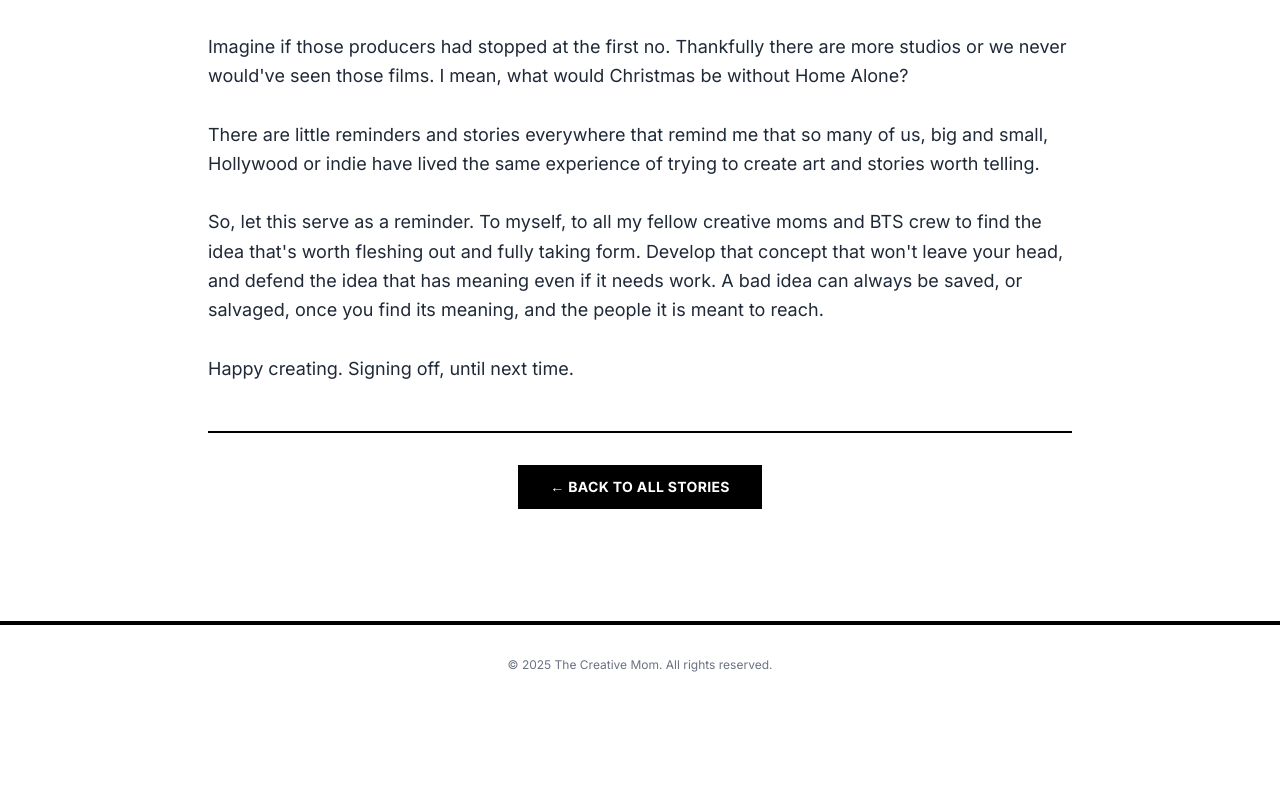
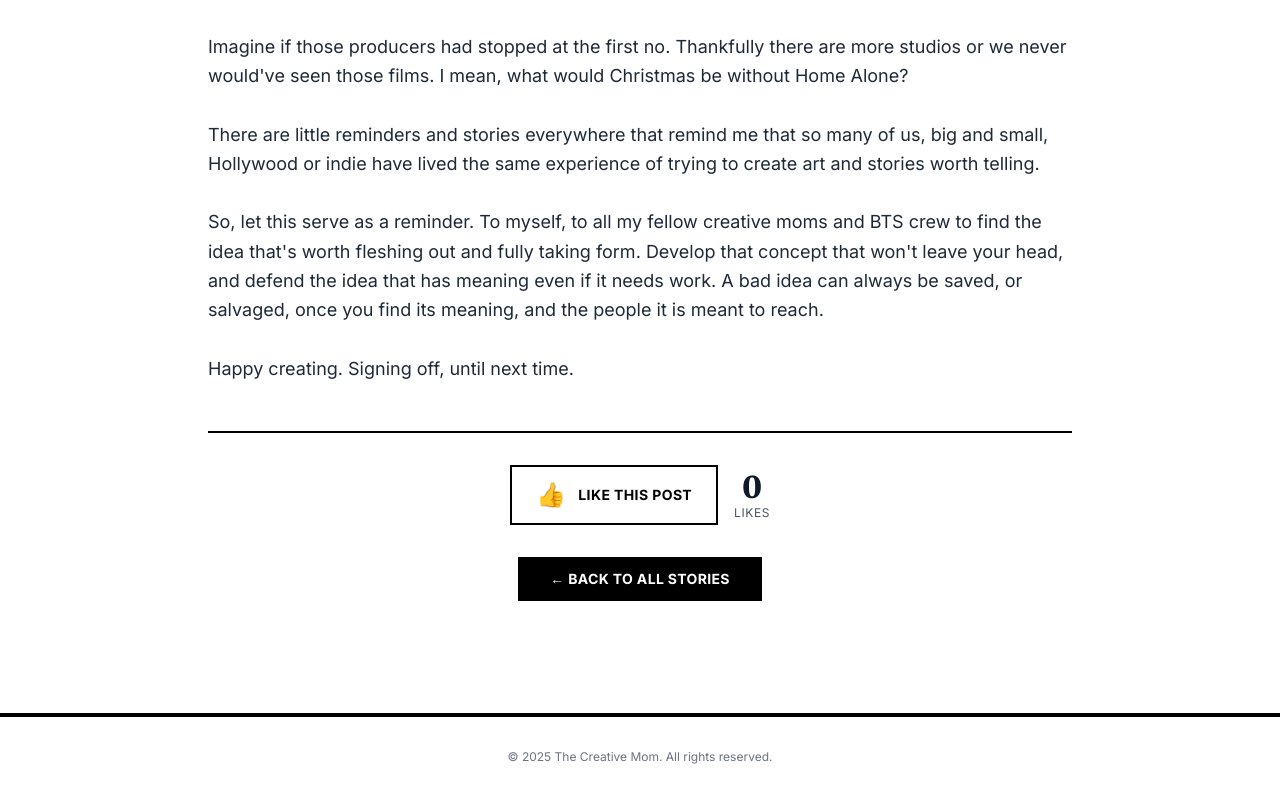
Before and after one commit to BizTrackxrp/TheCreativeMom, a Next.js app: page /blog/bad-idea-vs-good-idea in a window 1280 px wide. Shown: the part 1626-2423 px from the top of the page. Before the commit the page ends 2331 px from the top, so only its background shows below. Built offline with nearby package versions, Linux system fonts and the light colour scheme.

Commit message:
Update page.tsx

```diff
--- a/app/blog/[slug]/page.tsx
+++ b/app/blog/[slug]/page.tsx
@@ -1,7 +1,10 @@
+"use client";
+
 import { getPostBySlug, getAllPosts } from "@/lib/posts";
 import { notFound } from "next/navigation";
 import { format } from "date-fns";
 import Link from "next/link";
+import { useState, useEffect } from "react";
 
 export async function generateStaticParams() {
   const posts = getAllPosts();
@@ -14,12 +17,51 @@ interface PageProps {
   params: Promise<{ slug: string }>;
 }
 
-export default async function PostPage({ params }: PageProps) {
-  const { slug } = await params;
-  const post = getPostBySlug(slug);
+export default function PostPage({ params }: PageProps) {
+  const [slug, setSlug] = useState<string>("");
+  const [post, setPost] = useState<any>(null);
+  const [likes, setLikes] = useState<number>(0);
+  const [hasLiked, setHasLiked] = useState<boolean>(false);
+
+  useEffect(() => {
+    params.then(({ slug: resolvedSlug }) => {
+      setSlug(resolvedSlug);
+      const postData = getPostBySlug(resolvedSlug);
+
+      if (!postData) {
+        notFound();
+      }
+
+      setPost(postData);
+
+      // Load likes from localStorage
+      const storedLikes = localStorage.getItem(`likes-${resolvedSlug}`);
+      if (storedLikes) {
+        setLikes(parseInt(storedLikes));
+      }
+
+      // Check if user has already liked
+      const userLiked = localStorage.getItem(`liked-${resolvedSlug}`);
+      if (userLiked === "true") {
+        setHasLiked(true);
+      }
+    });
+  }, [params]);
+
+  const handleLike = () => {
+    if (hasLiked) return; // Prevent double-liking
+
+    const newLikes = likes + 1;
+    setLikes(newLikes);
+    setHasLiked(true);
+
+    // Save to localStorage
+    localStorage.setItem(`likes-${slug}`, newLikes.toString());
+    localStorage.setItem(`liked-${slug}`, "true");
+  };
 
   if (!post) {
-    notFound();
+    return <div>Loading...</div>;
   }
 
   return (
@@ -45,7 +87,7 @@ export default async function PostPage({ params }: PageProps) {
         </h1>
 
         <div className="text-sm uppercase tracking-wider text-gray-600 mb-6">
-          {format(new Date(post.date), 'MMMM d, yyyy')}
+          By Patrice • {format(new Date(post.date), 'MM/dd/yyyy')}
         </div>
 
         <p className="text-xl text-gray-700 leading-relaxed italic border-l-4 border-black pl-6">
@@ -74,8 +116,32 @@ export default async function PostPage({ params }: PageProps) {
         </div>
       </div>
 
+      {/* Like Button */}
+      <div className="mt-12 pt-8 border-t-2 border-black flex items-center justify-center gap-4">
+        <button
+          onClick={handleLike}
+          disabled={hasLiked}
+          className={`flex items-center gap-3 px-6 py-3 border-2 border-black font-bold uppercase tracking-wide transition-all ${
+            hasLiked
+              ? 'bg-black text-white cursor-not-allowed'
+              : 'bg-white text-black hover:bg-gray-100'
+          }`}
+        >
+          <span className="text-2xl">{hasLiked ? '👍' : '👍'}</span>
+          <span className="text-sm">
+            {hasLiked ? 'You liked this!' : 'Like this post'}
+          </span>
+        </button>
+        <div className="text-center">
+          <div className="text-3xl font-serif font-black">{likes}</div>
+          <div className="text-xs uppercase tracking-wider text-gray-600">
+            {likes === 1 ? 'Like' : 'Likes'}
+          </div>
+        </div>
+      </div>
+
       {/* Back to Home */}
-      <div className="mt-12 pt-8 border-t-2 border-black text-center">
+      <div className="mt-8 text-center">
         <Link
           href="/"
           className="inline-block bg-black text-white px-8 py-3 font-bold uppercase tracking-wide hover:bg-gray-800 transition-colors text-sm"
```
